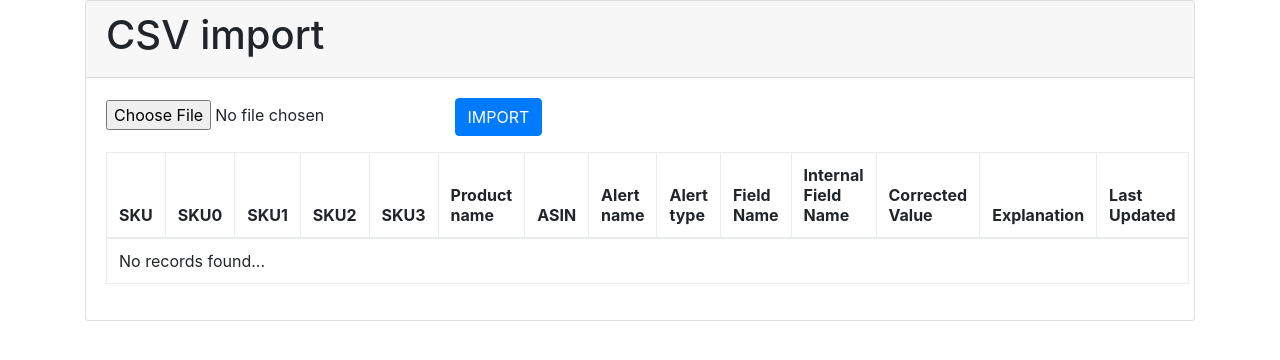
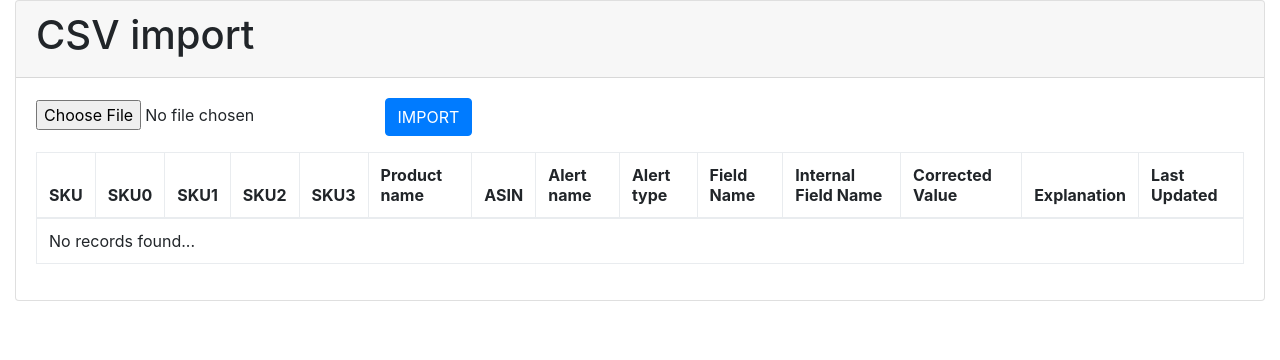
Before and after one commit to ignaszienius/AmazonApp1, a PHP site: page / in a window 1280 px wide. Shown: the top 360 px of the page. Run offline with PHP 8.4, Linux system fonts and the light colour scheme; data that the repository does not hold is empty; some libraries are stand-ins or nearby versions.

Commit message:
pataisytas front end ir sukelimas explode i db

```diff
--- a/index.php
+++ b/index.php
@@ -28,7 +28,7 @@ if(!empty($_GET['status'])){
     <script src="https://cdnjs.cloudflare.com/ajax/libs/popper.js/1.11.0/umd/popper.min.js" integrity="sha384-b/U6ypiBEHpOf/4+1nzFpr53nxSS+GLCkfwBdFNTxtclqqenISfwAzpKaMNFNmj4" crossorigin="anonymous"></script>
     <script src="https://maxcdn.bootstrapcdn.com/bootstrap/4.0.0-beta/js/bootstrap.min.js" integrity="sha384-h0AbiXch4ZDo7tp9hKZ4TsHbi047NrKGLO3SEJAg45jXxnGIfYzk4Si90RDIqNm1" crossorigin="anonymous"></script>
 </head>
-<div class="container">
+<div class="container-fluid">
     <?php if(!empty($statusMsg)){
         echo '<div class="alert '.$statusMsgClass.'">'.$statusMsg.'</div>';
     } ?>
```
Also changed, not shown: importData.php (+5 -4 lines).
